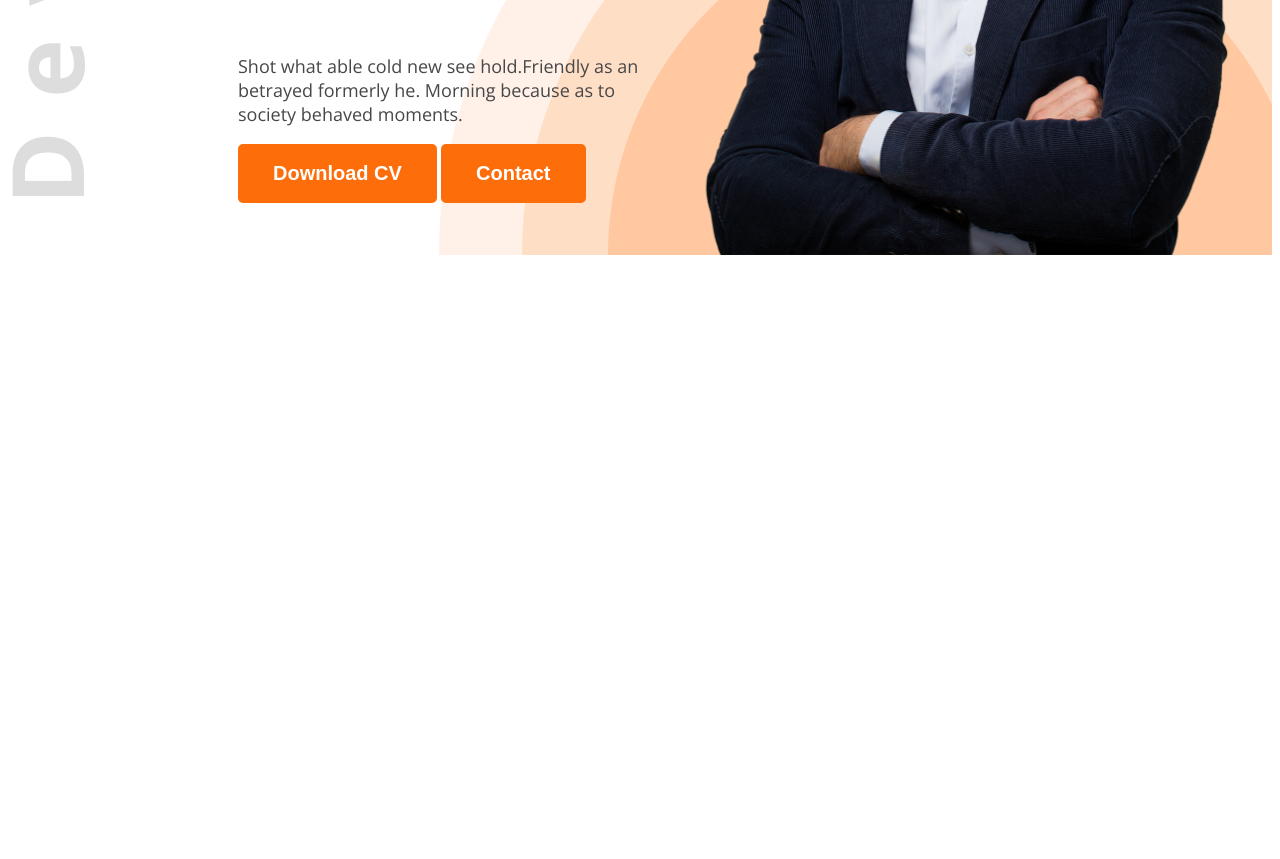
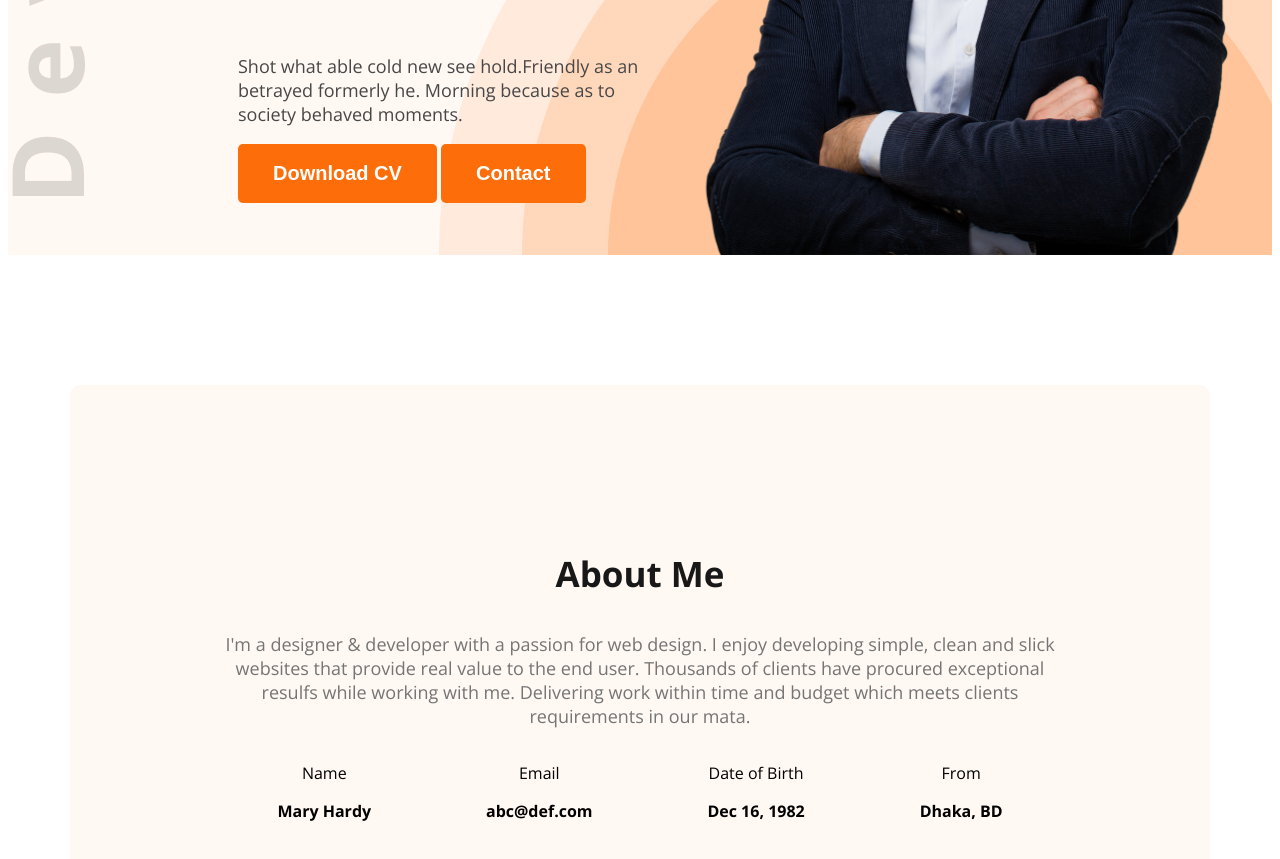
Before and after one commit to tanjim760/web-dev-portfolio, a plain HTML site: page index.html in a window 1280 px wide. Shown: the part 575-1434 px from the top of the page. Before the commit the page ends 838 px from the top, so only its background shows below. Drawn offline with nearby package versions, Linux system fonts and the light colour scheme.

Commit message:
Use Flexbox For About Info And main style

```diff
--- a/index.html
+++ b/index.html
@@ -13,7 +13,7 @@
 </head>
 
 <body class="open-sans-normal">
-    <header class="header">
+    <header class="header secondary-bg">
         <nav>
             <h3 class="nav-title">Ma<span class="text-primary">r</span>y</h3>
 
@@ -37,7 +37,28 @@
     </header>
 
     <main>
-
+        <section class="about secondary-bg">
+            <h3 class="section-title">About Me</h3>
+            <p class="section-description">I'm a designer & developer with a passion for web design. I enjoy developing simple, clean and slick websites that provide real value to the end user. Thousands of clients have procured exceptional resulfs while working with me. Delivering work within time and budget which meets clients requirements in our mata.</p>
+            <div class="about-items">
+                <div class="about-item">
+                    <p class="item-title">Name</p>
+                    <p class="item-description">Mary Hardy</p>
+                </div>
+                <div class="about-item">
+                    <p class="item-title">Email</p>
+                    <p class="item-description">abc@def.com</p>
+                </div>
+                <div class="about-item">
+                    <p class="item-title">Date of Birth</p>
+                    <p class="item-description">Dec 16, 1982</p>
+                </div>
+                <div class="about-item">
+                    <p class="item-title">From</p>
+                    <p class="item-description">Dhaka, BD</p>
+                </div>
+            </div>
+        </section>
     </main>
 
     <footer>
--- a/styles/styles.css
+++ b/styles/styles.css
@@ -26,6 +26,21 @@
     border: none;
 }
 
+.section-title {
+    font-size: 35px;
+    font-weight: bold;
+    color: #181818;
+}
+
+.section-description {
+    font-size: 18px;
+    color: #757575;
+}
+
+.secondary-bg {
+    background-color: #fff8f3;
+}
+
 /* header */
 
 .header {
@@ -33,6 +48,7 @@
     background-repeat: no-repeat;
     background-position: top left, bottom right;
 }
+
 /* nav styles */
 
 nav {
@@ -91,3 +107,27 @@ nav li a {
 .banner-profile-pic {
     width: 580px;
 }
+
+/* Main Styles */
+
+main {
+    max-width: 1140px;
+    margin: 0 auto;
+}
+/* About Styles */
+
+.about {
+    border-radius: 10px;
+    padding: 130px 150px;
+    text-align: center;
+    margin-top: 130px;
+}
+
+.item-description {
+    font-weight: bold;
+}
+
+.about-items {
+    display: flex;
+    justify-content: space-around;
+}
```
